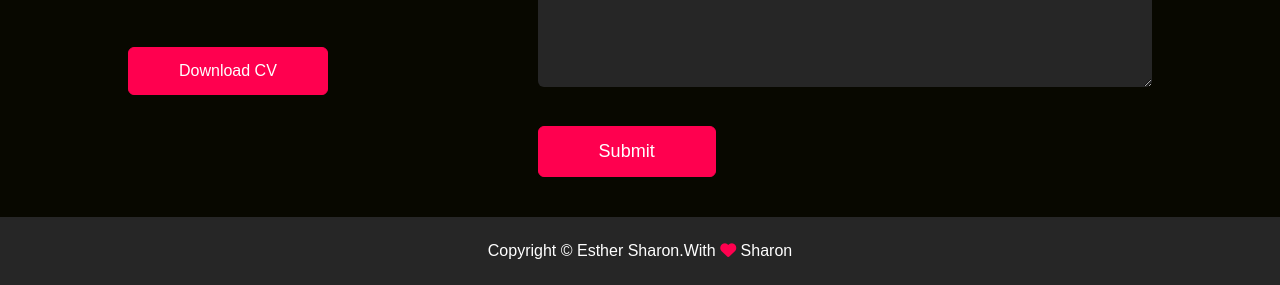
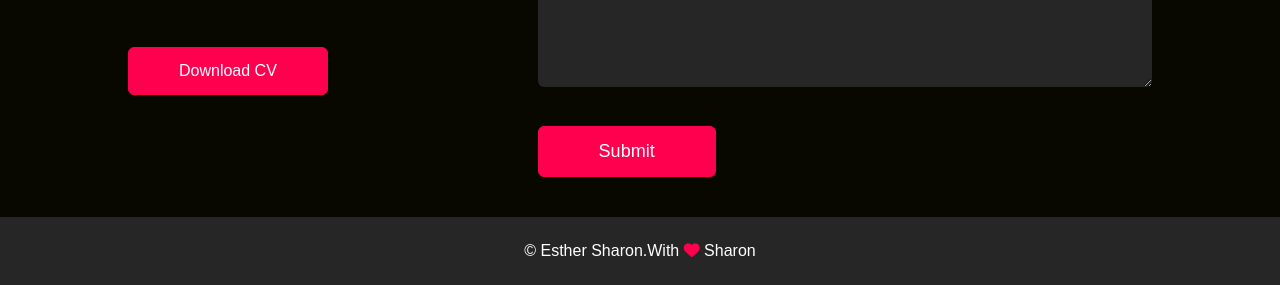
Before and after one commit to sharry09/Sharon-PersonalPortfolio-using-HTML-CSS-JS, a plain HTML site: page index.html in a window 1280 px wide. Shown: the part 2698-2983 px from the top of the page. Drawn offline with Linux system fonts and the light colour scheme.

Commit message:
Update index.html

```diff
--- a/index.html
+++ b/index.html
@@ -176,7 +176,7 @@
     </div>
     <!-- --------------------------Copyright ------------------------------- -->
     <div class="copyright">
-        <p>Copyright &copy; Esther Sharon.With <i class="fas fa-heart"></i> Sharon</p>
+        <p> &copy; Esther Sharon.With <i class="fas fa-heart"></i> Sharon</p>
     </div>
 </div>
 <!-- --------------------------Javascript Code -------------------------- -->
```
